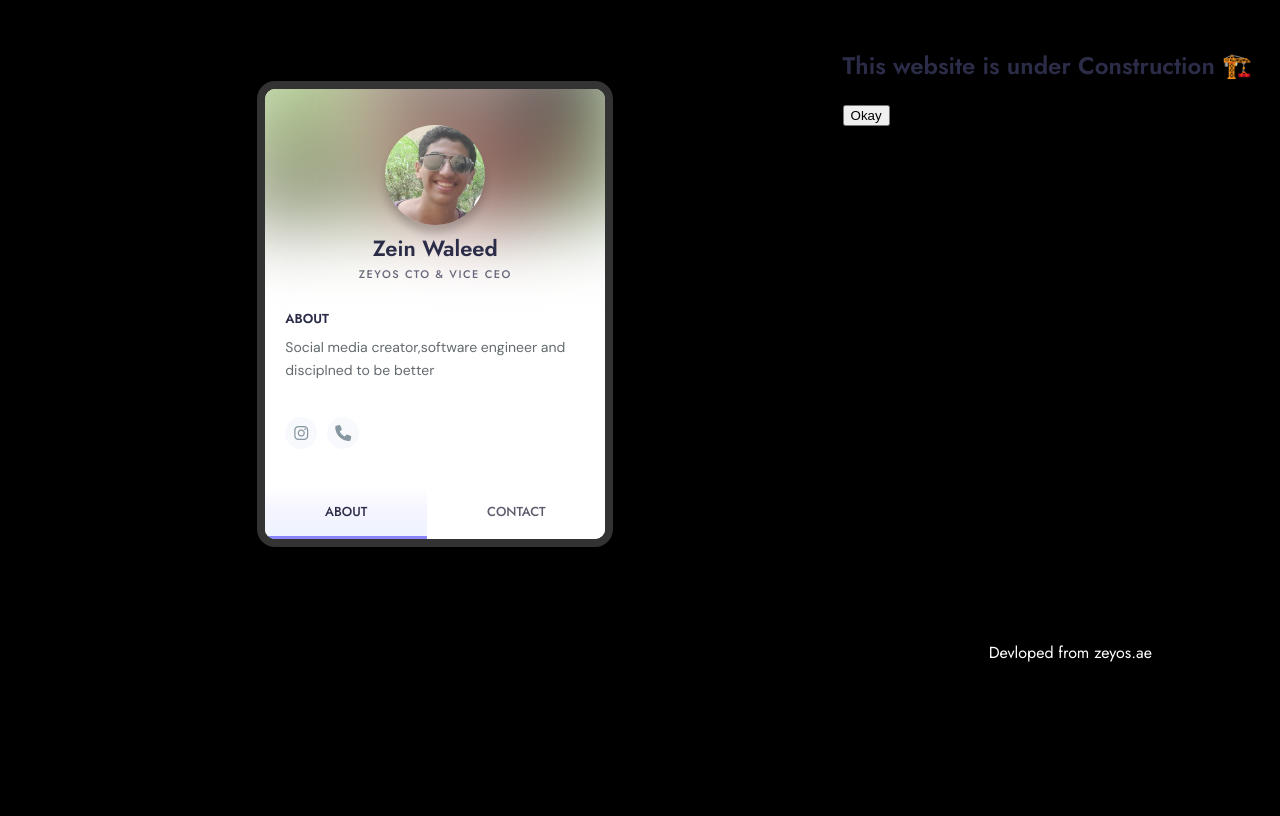
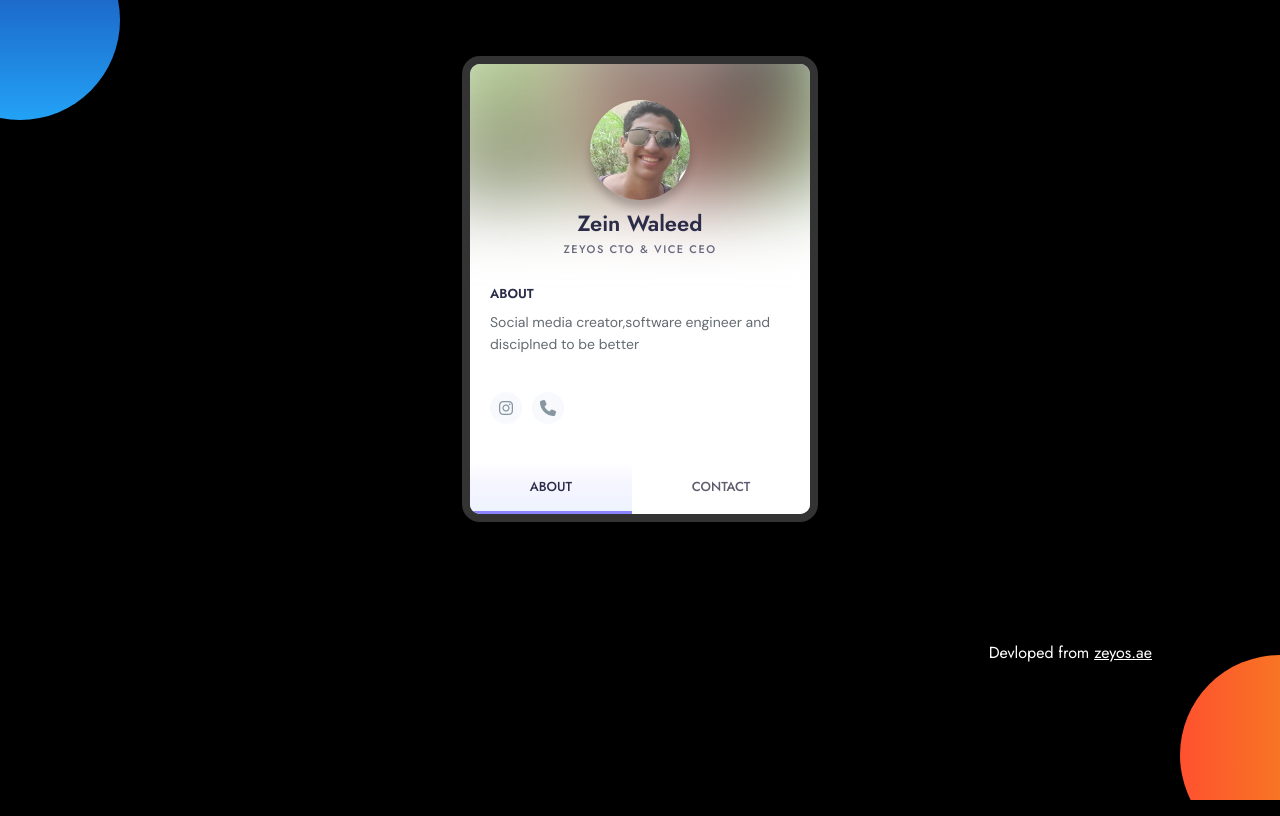
Before and after one commit to zeyos-next/zein-waleed, a plain HTML site: page index.html in a window 1280 px wide. Drawn offline with Linux system fonts and the light colour scheme.

Commit message:
Update style.css

```diff
--- a/style.css
+++ b/style.css
@@ -3,6 +3,12 @@
 * {
   box-sizing: border-box;
   text-decoration: none;
+  /* margin: 0; */
+  padding: 0;
+}
+html{
+  width: 100vw;
+  overflow-x: hidden;
 }
 .video-bg {
   position: fixed;
@@ -17,13 +23,19 @@
    object-fit: cover;
   }
  }
-.background .shape{
+ .background{
+  position: relative; /* For absolute positioning of shapes */
+  /* overflow: hidden; Prevent overflow */
+  /* width: 100vw??; */
+  height: 100vh;
+ }
+.shape{
   height: 200px;
   width: 200px;
   position: absolute;
   border-radius: 50%;
 }
-.shape:first-child{
+.shape1{
   background: linear-gradient(
       #1845ad,
       #23a2f6
@@ -31,14 +43,14 @@
   left: -80px;
   top: -80px;
 }
-.shape:last-child{
+.shape2{
   background: linear-gradient(
       to right,
       #ff512f,
       #f09819
   );
-  right: -30px;
-  bottom: -80px;
+  right: -100px;
+  bottom: -55px;
 }
 body {
   color: #2b2c48;
@@ -49,11 +61,12 @@ body {
   background-size: cover;
   background-position: center;
   background-attachment: fixed;
+  position: relative;
   min-height: 100vh;
   display: flex;
   flex-wrap: wrap;
-  padding: 20px;
   overflow: hidden;
+  margin: 0;
 }
 canvas {
   /* display: block; */
@@ -440,3 +453,46 @@ canvas {
   color: #fff;
   text-decoration: underline;
 }
+
+
+
+.news-screen{
+  position: absolute;
+  width: 20px;
+  height: 20px;
+  background-color: #000;
+  left: 50%;
+  top: -20%;
+  transform: translateX(-50%);
+  z-index: 999999;
+  display: flex;
+  justify-content: center;
+  align-items: center;
+  flex-direction: column;
+  color: #fff;
+  transition: .5s;
+
+}
+.news-screen .text{
+  font-size: 13px;
+  padding: 15px;
+}
+.news-screen .button button{
+  color: black;
+  background-color: white;
+  padding: 5px 10px;
+  border-radius: 5px;
+  border: none;
+  /* font-weight: bold; */
+  font-size: 16px;
+}
+.news-screen.active{
+  top: 0;
+  width: 100%;
+  height: 100%;
+
+}
+
+#pagelink{
+  text-decoration: underline;
+}
```
